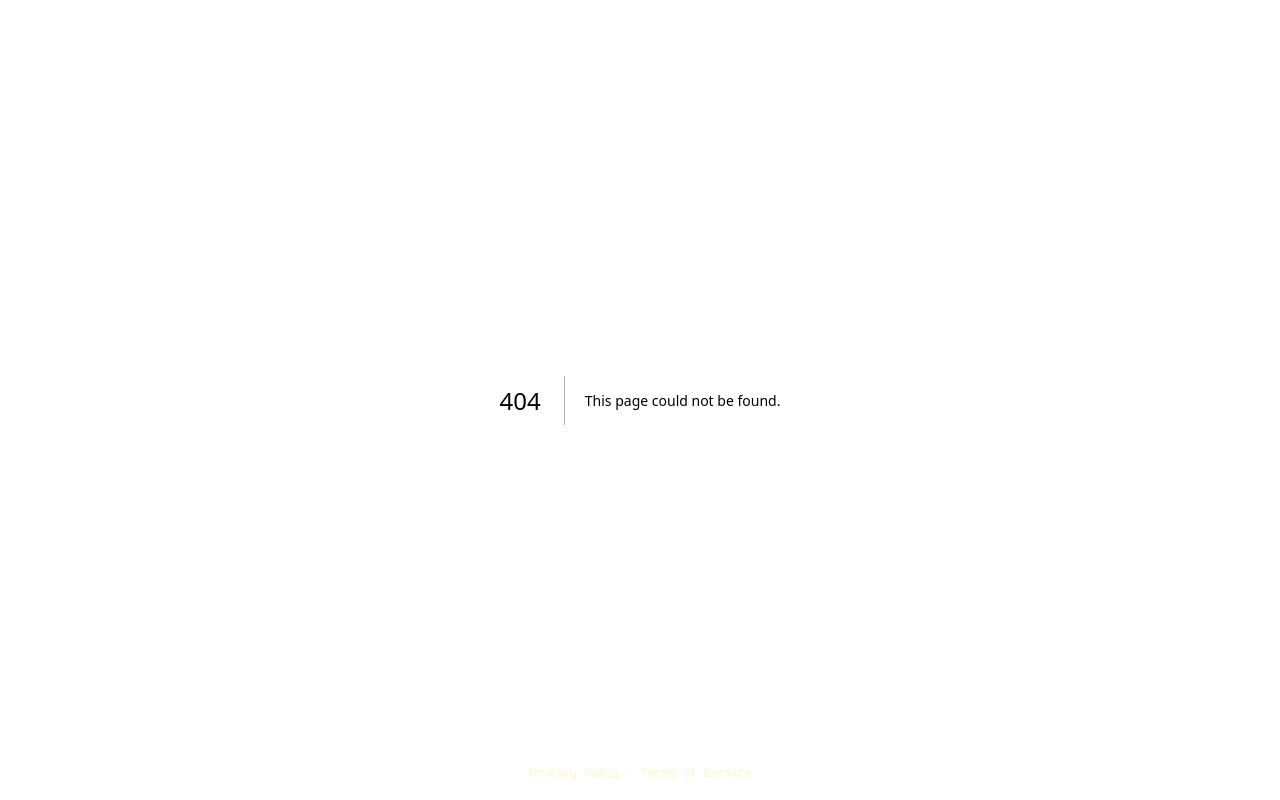
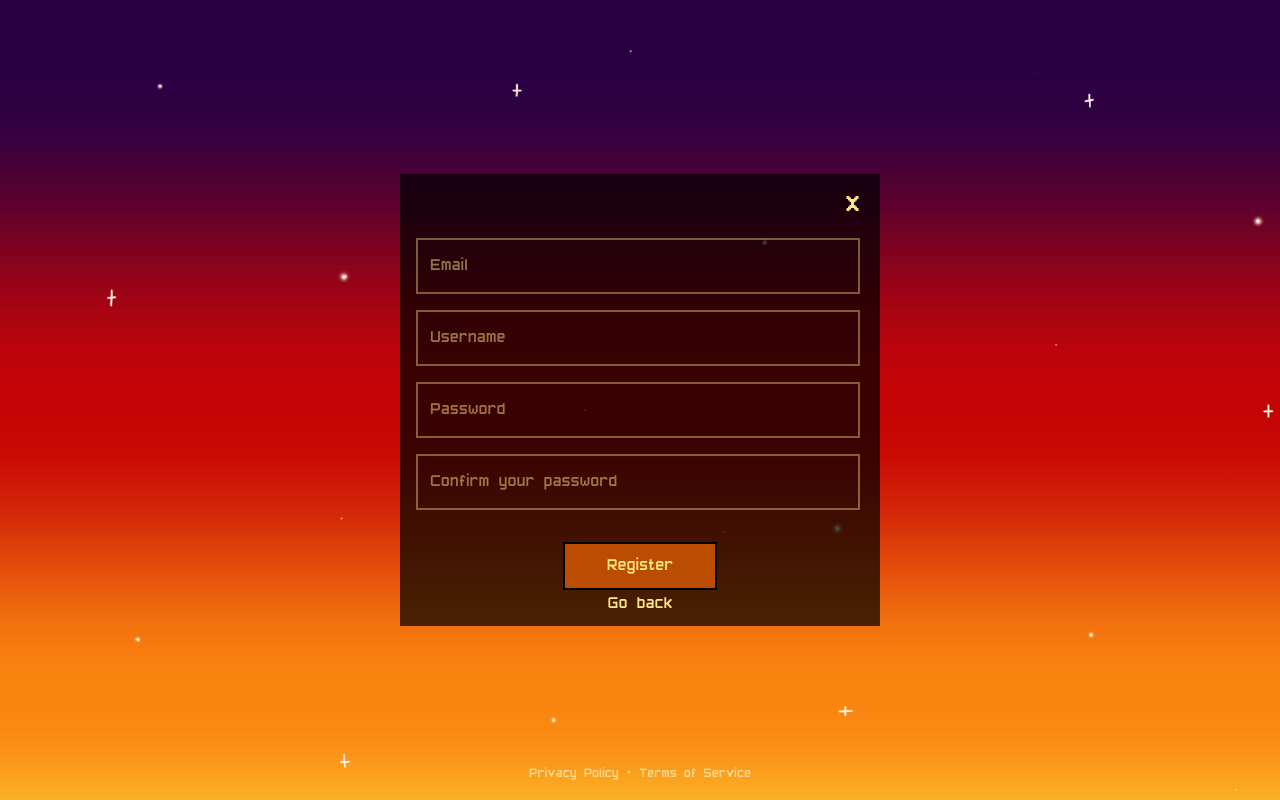
Before and after one commit to jlbernardo/transcendence, a Next.js app in the folder app/: page /register in a window 1280 px wide. Before the commit this address had no page. Built offline with nearby package versions, Linux system fonts and the light colour scheme.

Commit message:
feat: implement user authentication service with registration, login, and logout; create register page

```diff
--- /dev/null
+++ b/app/app/register/page.tsx
@@ -0,0 +1,79 @@
+"use client";
+
+import Link from "next/link";
+import { RegisterData } from "@/types/user";
+import { register } from "@/services/auth_register";
+import { useRouter } from "next/navigation";
+
+export default function Login() {
+    const router = useRouter();
+
+    async function handleSubmit(event: React.FormEvent<HTMLFormElement>) {
+        event.preventDefault();
+
+        const formData = new FormData(event.currentTarget);
+        const data: RegisterData = {
+            email: formData.get('email') as string,
+            username: formData.get('username') as string,
+            password: formData.get('password') as string,
+            password2: formData.get('password2') as string,
+        };
+
+        try {
+            const response = await register(data);
+            console.log("Full response:", response);
+            alert("Registration successful");
+            router.push('/login');
+        } catch (error: any) {
+            console.error("ERROR:");
+            alert("Registration failed! Check console for details.");
+        }
+    }
+
+    return (
+        <>
+            <div className="min-h-screen flex flex-col items-center justify-center">
+                <div className="w-120 h-auto p-2 border-black m-0 bg-black/70">
+                    <Link href="/" className="text-3xl text-amber-200 text-right">
+                        <p className="pr-3 pb-4 pt-1">x</p>
+                    </Link>
+                    <form className="flex flex-col gap-4" onSubmit={handleSubmit}>
+                        <input
+                            type="text"
+                            name="email"
+                            placeholder="Email"
+                            className="p-3 mr-3 ml-2 border-2 text-amber-200 border-amber-200/40"
+                        />
+                        <input
+                            type="text"
+                            name="username"
+                            placeholder="Username"
+                            className="p-3 mr-3 ml-2 border-2 text-amber-200 border-amber-200/40"
+                        />
+                        <input
+                            type="password"
+                            name="password"
+                            placeholder="Password"
+                            className="p-3 mr-3 ml-2 border-2 text-amber-200 border-amber-200/40"
+                        />
+                        <input
+                            type="password"
+                            name="password2"
+                            placeholder="Confirm your password"
+                            className="p-3 mr-3 ml-2 border-2 text-amber-200 border-amber-200/40"
+                        />
+                        <button
+                            type="submit"
+                            className="bg-amber-700 w-1/3 mt-4 self-center text-amber-200 p-2 border-2 border-black hover:bg-amber-800"
+                        >
+                            Register
+                        </button>
+                    </form>
+                    <p className="text-amber-200 text-center">
+                        <Link href="/login">Go back</Link>
+                    </p>
+                </div>
+            </div>
+        </>
+    )
+}
--- /dev/null
+++ b/app/lib/axios_instance.ts
@@ -0,0 +1,10 @@
+import axios from 'axios';
+
+const api = axios.create({
+  baseURL: 'http://localhost:8000/api/',
+  headers: {
+    'Content-Type': 'application/json',
+  },
+});
+
+export default api;
--- a/app/package.json
+++ b/app/package.json
@@ -10,6 +10,7 @@
   },
   "dependencies": {
     "@headlessui/react": "^2.2.9",
+    "axios": "^1.13.2",
     "next": "16.1.1",
     "react": "19.2.3",
     "react-dom": "19.2.3"
--- /dev/null
+++ b/app/services/auth_login.ts
@@ -0,0 +1,7 @@
+import api from '../lib/axios_instance'
+import { LoginData, AuthResponse } from '@/types/user'
+
+export async function login(data: LoginData) {
+    const response = await api.post<AuthResponse>('/auth/login/', data)
+    return response.data
+}
--- /dev/null
+++ b/app/services/auth_logout.ts
@@ -0,0 +1,6 @@
+import api from '../lib/axios_instance';
+
+export async function logout() {
+    const response = await api.post('/auth/logout/')
+    return response.data
+}
--- /dev/null
+++ b/app/services/auth_register.ts
@@ -0,0 +1,7 @@
+import api from '../lib/axios_instance'
+import { RegisterData, AuthResponse } from '@/types/user'
+
+export async function register(data: RegisterData) {
+    const response = await api.post<AuthResponse>('/auth/register/', data)
+    return response.data
+}
--- /dev/null
+++ b/app/types/user.ts
@@ -0,0 +1,27 @@
+export interface RegisterData {
+  email: string;
+  username: string;
+  password: string;
+  password2: string;
+}
+
+export interface LoginData {
+  email: string;
+  password: string;
+}
+
+export interface User {
+  id: number;
+  email: string;
+  username: string;
+  created_at: string;
+  is_online: boolean;
+}
+
+export interface AuthResponse {
+  success: boolean;
+  message: string;
+  user: User;
+  token: string;
+  errors?: Record<string, string[]>;
+}
```
Also changed, not shown: 1 other file (tests, documents, lock files or other folders).
